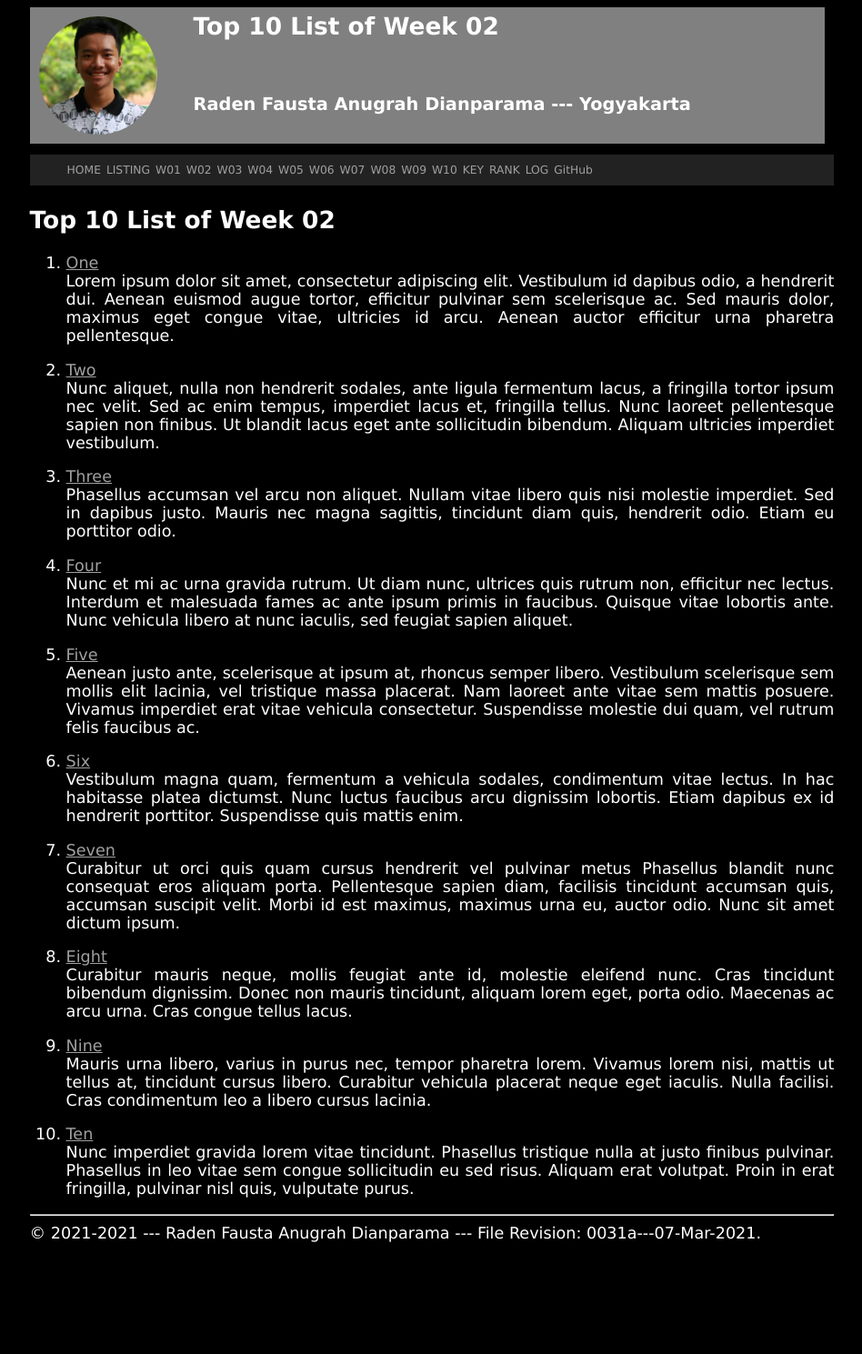
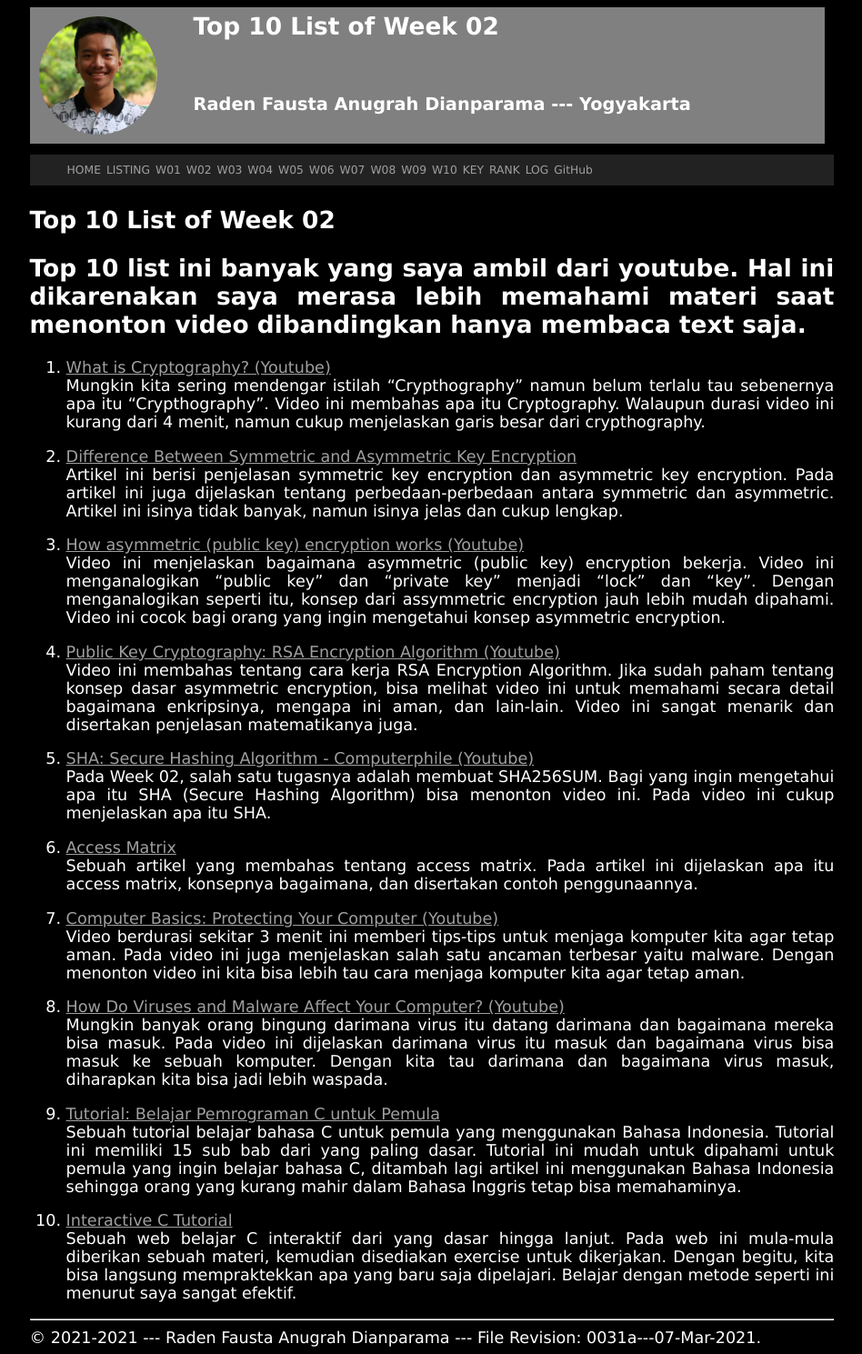
Before and after one commit to faustaadp/os211, a Jekyll site: the page built from w02.md, in a window 1280 px wide. Shown: the whole page at 91% size, without its empty margins (165-1113 px from the left). Built offline with Jekyll 4.4.1, drawn with Linux system fonts in a browser that asks for light colours; our own code applies the rules of GitHub Pages for plain Markdown files; before the commit the page ends 1374 px from its top, so only the background shows below that.

Commit message:
menambahkan w02.md

```diff
--- a/w02.md
+++ b/w02.md
@@ -5,72 +5,34 @@ permalink: /W02/
 
 # Top 10 List of Week 02
 
-1. [One](https://en.wikipedia.org/wiki/1)<br>
-Lorem ipsum dolor sit amet, consectetur adipiscing elit.
-Vestibulum id dapibus odio, a hendrerit dui.
-Aenean euismod augue tortor, efficitur pulvinar sem scelerisque ac.
-Sed mauris dolor, maximus eget congue vitae, ultricies id arcu.
-Aenean auctor efficitur urna pharetra pellentesque.
+## Top 10 list ini banyak yang saya ambil dari youtube. Hal ini dikarenakan saya merasa lebih memahami materi saat menonton video dibandingkan hanya membaca text saja.
 
-2. [Two](https://en.wikipedia.org/wiki/2)<br>
-Nunc aliquet, nulla non hendrerit sodales, ante ligula fermentum lacus, a fringilla tortor ipsum nec velit.
-Sed ac enim tempus, imperdiet lacus et, fringilla tellus.
-Nunc laoreet pellentesque sapien non finibus.
-Ut blandit lacus eget ante sollicitudin bibendum.
-Aliquam ultricies imperdiet vestibulum.
+1. [What is Cryptography? (Youtube)](https://www.youtube.com/watch?v=fMACmQ9aLl4)<br>
+Mungkin kita sering mendengar istilah "Crypthography" namun belum terlalu tau sebenernya apa itu "Crypthography". Video ini membahas apa itu Cryptography. Walaupun durasi video ini kurang dari 4 menit, namun cukup menjelaskan garis besar dari crypthography.
 
-3. [Three](https://en.wikipedia.org/wiki/3)<br>
-Phasellus accumsan vel arcu non aliquet.
-Nullam vitae libero quis nisi molestie imperdiet.
-Sed in dapibus justo.
-Mauris nec magna sagittis, tincidunt diam quis, hendrerit odio.
-Etiam eu porttitor odio.
+2. [Difference Between Symmetric and Asymmetric Key Encryption](https://www.geeksforgeeks.org/difference-between-symmetric-and-asymmetric-key-encryption/)<br>
+Artikel ini berisi penjelasan symmetric key encryption dan asymmetric key encryption. Pada artikel ini juga dijelaskan tentang perbedaan-perbedaan antara symmetric dan asymmetric. Artikel ini isinya tidak banyak, namun isinya jelas dan cukup lengkap.
 
-4. [Four](https://en.wikipedia.org/wiki/4)<br>
-Nunc et mi ac urna gravida rutrum.
-Ut diam nunc, ultrices quis rutrum non, efficitur nec lectus.
-Interdum et malesuada fames ac ante ipsum primis in faucibus.
-Quisque vitae lobortis ante.
-Nunc vehicula libero at nunc iaculis, sed feugiat sapien aliquet.
+3. [How asymmetric (public key) encryption works (Youtube)](https://www.youtube.com/watch?v=E5FEqGYLL0o)<br>
+Video ini menjelaskan bagaimana asymmetric (public key) encryption bekerja. Video ini menganalogikan "public key" dan "private key" menjadi "lock" dan "key". Dengan menganalogikan seperti itu, konsep dari assymmetric encryption jauh lebih mudah dipahami. Video ini cocok bagi orang yang ingin mengetahui konsep asymmetric encryption.
 
-5. [Five](https://en.wikipedia.org/wiki/5)<br>
-Aenean justo ante, scelerisque at ipsum at, rhoncus semper libero.
-Vestibulum scelerisque sem mollis elit lacinia, vel tristique massa placerat.
-Nam laoreet ante vitae sem mattis posuere.
-Vivamus imperdiet erat vitae vehicula consectetur.
-Suspendisse molestie dui quam, vel rutrum felis faucibus ac.
+4. [Public Key Cryptography: RSA Encryption Algorithm (Youtube)](https://www.youtube.com/watch?v=wXB-V_Keiu8)<br>
+Video ini membahas tentang cara kerja RSA Encryption Algorithm. Jika sudah paham tentang konsep dasar asymmetric encryption, bisa melihat video ini untuk memahami secara detail bagaimana enkripsinya, mengapa ini aman, dan lain-lain. Video ini sangat menarik dan disertakan penjelasan matematikanya juga.
 
-6. [Six](https://en.wikipedia.org/wiki/6)<br>
-Vestibulum magna quam, fermentum a vehicula sodales, condimentum vitae lectus.
-In hac habitasse platea dictumst.
-Nunc luctus faucibus arcu dignissim lobortis.
-Etiam dapibus ex id hendrerit porttitor.
-Suspendisse quis mattis enim.
+5. [SHA: Secure Hashing Algorithm - Computerphile (Youtube)](https://www.youtube.com/watch?v=DMtFhACPnTY)<br>
+Pada Week 02, salah satu tugasnya adalah membuat SHA256SUM. Bagi yang ingin mengetahui apa itu SHA (Secure Hashing Algorithm) bisa menonton video ini. Pada video ini cukup menjelaskan apa itu SHA.
 
-7. [Seven](https://en.wikipedia.org/wiki/7)<br>
-Curabitur ut orci quis quam cursus hendrerit vel pulvinar metus
-Phasellus blandit nunc consequat eros aliquam porta.
-Pellentesque sapien diam, facilisis tincidunt accumsan quis, accumsan suscipit velit.
-Morbi id est maximus, maximus urna eu, auctor odio.
-Nunc sit amet dictum ipsum.
+6. [Access Matrix](https://padakuu.com/article/163-access-matrix)<br>
+Sebuah artikel yang membahas tentang access matrix. Pada artikel ini dijelaskan apa itu access matrix, konsepnya bagaimana, dan disertakan contoh penggunaannya.
 
-8. [Eight](https://en.wikipedia.org/wiki/8)<br>
-Curabitur mauris neque, mollis feugiat ante id, molestie eleifend nunc.
-Cras tincidunt bibendum dignissim.
-Donec non mauris tincidunt, aliquam lorem eget, porta odio.
-Maecenas ac arcu urna.
-Cras congue tellus lacus.
+7. [Computer Basics: Protecting Your Computer (Youtube)](https://www.youtube.com/watch?v=6mMZFoXbKqI)<br>
+Video berdurasi sekitar 3 menit ini memberi tips-tips untuk menjaga komputer kita agar tetap aman. Pada video ini juga menjelaskan salah satu ancaman terbesar yaitu malware. Dengan menonton video ini kita bisa lebih tau cara menjaga komputer kita agar tetap aman.
 
-9. [Nine](https://en.wikipedia.org/wiki/9)<br>
-Mauris urna libero, varius in purus nec, tempor pharetra lorem.
-Vivamus lorem nisi, mattis ut tellus at, tincidunt cursus libero.
-Curabitur vehicula placerat neque eget iaculis.
-Nulla facilisi.
-Cras condimentum leo a libero cursus lacinia.
+8. [How Do Viruses and Malware Affect Your Computer? (Youtube)](https://www.youtube.com/watch?v=ac1WVEslAec)<br>
+Mungkin banyak orang bingung darimana virus itu datang darimana dan bagaimana mereka bisa masuk. Pada video ini dijelaskan darimana virus itu masuk dan bagaimana virus bisa masuk ke sebuah komputer. Dengan kita tau darimana dan bagaimana virus masuk, diharapkan kita bisa jadi lebih waspada.
 
-10. [Ten](https://en.wikipedia.org/wiki/10)<br>
-Nunc imperdiet gravida lorem vitae tincidunt.
-Phasellus tristique nulla at justo finibus pulvinar.
-Phasellus in leo vitae sem congue sollicitudin eu sed risus.
-Aliquam erat volutpat.
-Proin in erat fringilla, pulvinar nisl quis, vulputate purus.
+9. [Tutorial: Belajar Pemrograman C untuk Pemula](https://www.petanikode.com/tutorial/c/)<br>
+Sebuah tutorial belajar bahasa C untuk pemula yang menggunakan Bahasa Indonesia. Tutorial ini memiliki 15 sub bab dari yang paling dasar. Tutorial ini mudah untuk dipahami untuk pemula yang ingin belajar bahasa C, ditambah lagi artikel ini menggunakan Bahasa Indonesia sehingga orang yang kurang mahir dalam Bahasa Inggris tetap bisa memahaminya.
+
+10. [Interactive C Tutorial](https://www.learn-c.org/)<br>
+Sebuah web belajar C interaktif dari yang dasar hingga lanjut. Pada web ini mula-mula diberikan sebuah materi, kemudian disediakan exercise untuk dikerjakan. Dengan begitu, kita bisa langsung mempraktekkan apa yang baru saja dipelajari. Belajar dengan metode seperti ini menurut saya sangat efektif.
```
